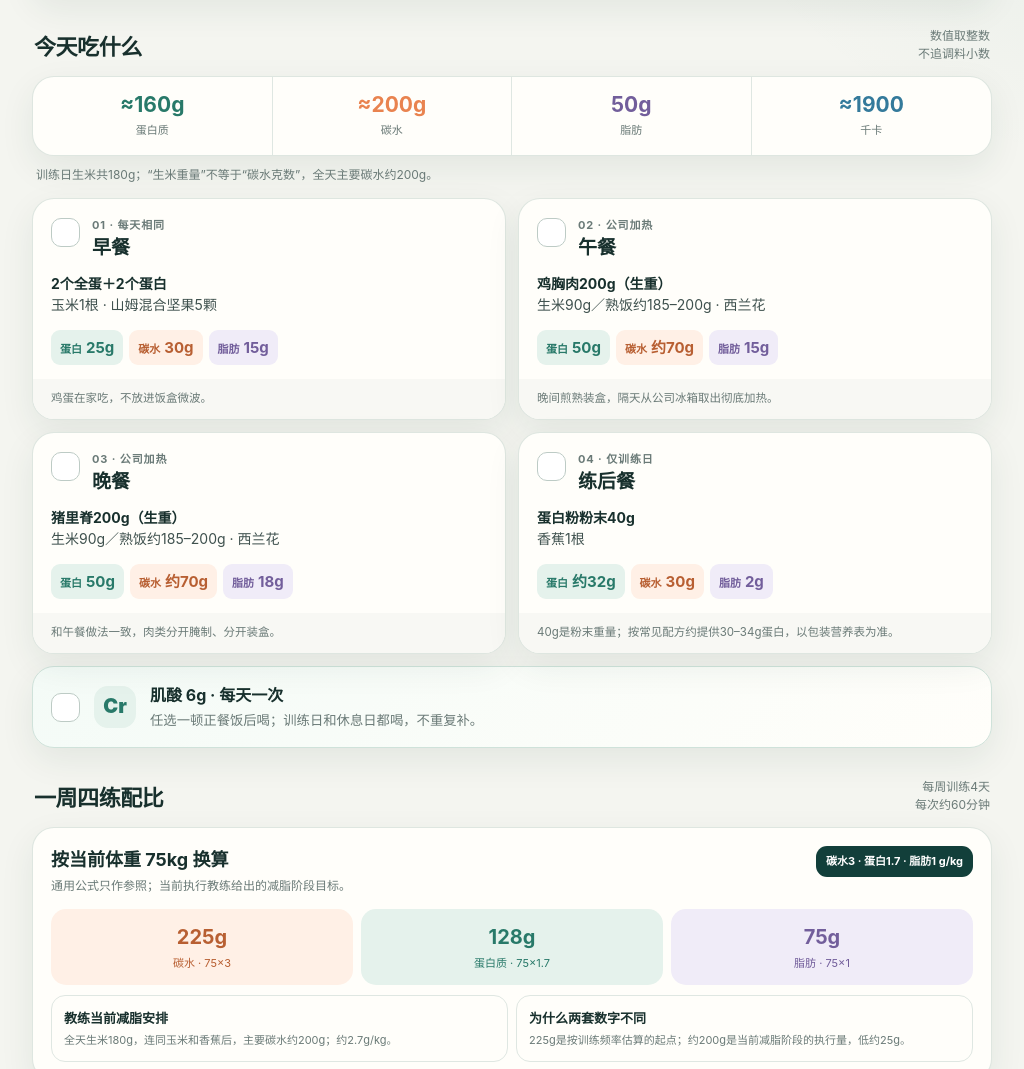
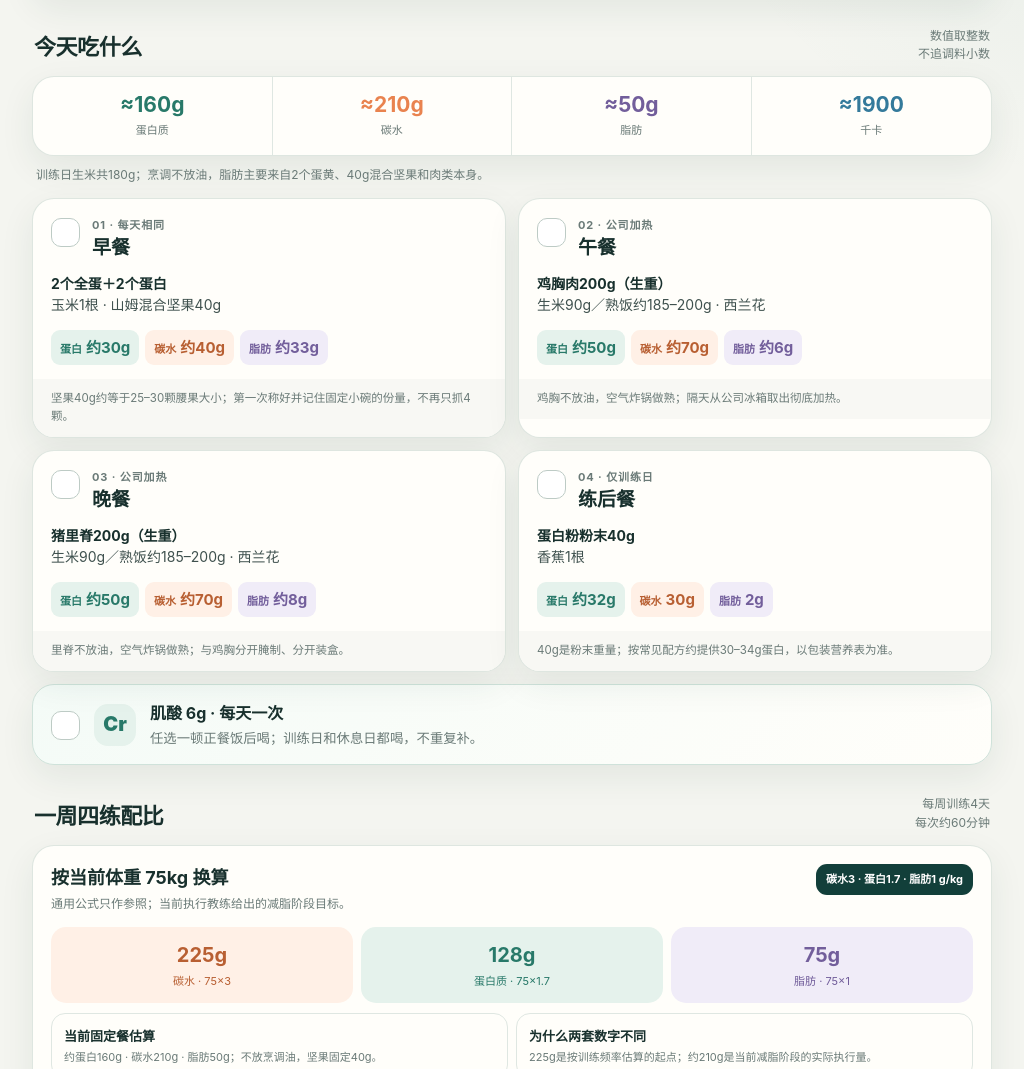
Before and after one commit to vaulka/vaulka.github.io, a plain HTML site: page fitness-plan/index.html in a window 1280 px wide. Shown: the part 827-1896 px from the top of the page, without its empty margins (128-1152 px from the left). Drawn offline with Linux system fonts and the light colour scheme.

Commit message:
Release fitness plan V20

```diff
--- a/fitness-plan/index.html
+++ b/fitness-plan/index.html
@@ -4,7 +4,7 @@
   <meta charset="utf-8">
   <meta name="viewport" content="width=device-width,initial-scale=1,viewport-fit=cover">
   <meta name="theme-color" content="#123f3a">
-  <title>减脂 · 引体执行清单 V19</title>
+  <title>减脂 · 引体执行清单 V20</title>
   <style>
     :root{
       --ink:#18302d;--muted:#6a7a77;--line:#dfe7e2;--paper:#f4f5f0;--card:#fffefa;
@@ -132,7 +132,7 @@
     <header class="hero">
       <div class="hero-top">
         <div><p class="eyebrow">Nutrition × Pull-up</p><h1>减脂执行清单</h1><p>不排时间，只看今天要完成的餐和训练。</p></div>
-        <span class="version">V19 · 75kg减脂版</span>
+        <span class="version">V20 · 坚果定量版</span>
       </div>
       <div class="profile" aria-label="身体数据">
         <div><b>170 cm</b><span>身高</span></div><div><b>75 kg</b><span>当前体重</span></div><div><b>70 kg</b><span>目标体重</span></div>
@@ -183,32 +183,32 @@
       <div class="section-title"><h2>今天吃什么</h2><p>数值取整数<br>不追调料小数</p></div>
       <div class="macro-summary card" aria-label="全天营养估算">
         <div class="protein"><b id="sumP">160g</b><span>蛋白质</span></div>
-        <div class="carb"><b id="sumC">≈200g</b><span>碳水</span></div>
+        <div class="carb"><b id="sumC">≈210g</b><span>碳水</span></div>
         <div class="fat"><b id="sumF">50g</b><span>脂肪</span></div>
         <div class="energy"><b id="sumKcal">≈1900</b><span>千卡</span></div>
       </div>
-      <p class="summary-note" id="summaryNote">训练日生米共180g；“生米重量”不等于“碳水克数”，全天主要碳水约200g。</p>
+      <p class="summary-note" id="summaryNote">训练日生米共180g；烹调不放油，脂肪主要来自2个蛋黄、40g混合坚果和肉类本身。</p>
 
       <div class="meals" style="margin-top:13px">
         <article class="meal card" data-card="breakfast">
           <div class="meal-top"><label class="check"><input type="checkbox" data-task="breakfast" aria-label="早餐已完成"><span>✓</span></label><div><div class="meal-kicker">01 · 每天相同</div><h3 class="meal-name">早餐</h3></div></div>
-          <p class="food"><b>2个全蛋＋2个蛋白</b><br>玉米1根 · 山姆混合坚果5颗</p>
-          <div class="macros"><span class="macro p">蛋白 <b>25g</b></span><span class="macro c">碳水 <b>30g</b></span><span class="macro f">脂肪 <b>15g</b></span></div>
-          <div class="meal-tip">鸡蛋在家吃，不放进饭盒微波。</div>
+          <p class="food"><b>2个全蛋＋2个蛋白</b><br>玉米1根 · 山姆混合坚果40g</p>
+          <div class="macros"><span class="macro p">蛋白 <b>约30g</b></span><span class="macro c">碳水 <b>约40g</b></span><span class="macro f">脂肪 <b>约33g</b></span></div>
+          <div class="meal-tip">坚果40g约等于25–30颗腰果大小；第一次称好并记住固定小碗的份量，不再只抓4颗。</div>
         </article>
 
         <article class="meal card" data-card="lunch">
           <div class="meal-top"><label class="check"><input type="checkbox" data-task="lunch" aria-label="午餐已完成"><span>✓</span></label><div><div class="meal-kicker">02 · 公司加热</div><h3 class="meal-name">午餐</h3></div></div>
           <p class="food"><b>鸡胸肉200g（生重）</b><br>生米90g／熟饭约185–200g · 西兰花</p>
-          <div class="macros"><span class="macro p">蛋白 <b>50g</b></span><span class="macro c">碳水 <b>约70g</b></span><span class="macro f">脂肪 <b>15g</b></span></div>
-          <div class="meal-tip">晚间煎熟装盒，隔天从公司冰箱取出彻底加热。</div>
+          <div class="macros"><span class="macro p">蛋白 <b>约50g</b></span><span class="macro c">碳水 <b>约70g</b></span><span class="macro f">脂肪 <b>约6g</b></span></div>
+          <div class="meal-tip">鸡胸不放油，空气炸锅做熟；隔天从公司冰箱取出彻底加热。</div>
         </article>
 
         <article class="meal card" data-card="dinner">
           <div class="meal-top"><label class="check"><input type="checkbox" data-task="dinner" aria-label="晚餐已完成"><span>✓</span></label><div><div class="meal-kicker">03 · 公司加热</div><h3 class="meal-name">晚餐</h3></div></div>
           <p class="food"><b>猪里脊200g（生重）</b><br>生米90g／熟饭约185–200g · 西兰花</p>
-          <div class="macros"><span class="macro p">蛋白 <b>50g</b></span><span class="macro c">碳水 <b>约70g</b></span><span class="macro f">脂肪 <b>18g</b></span></div>
-          <div class="meal-tip">和午餐做法一致，肉类分开腌制、分开装盒。</div>
+          <div class="macros"><span class="macro p">蛋白 <b>约50g</b></span><span class="macro c">碳水 <b>约70g</b></span><span class="macro f">脂肪 <b>约8g</b></span></div>
+          <div class="meal-tip">里脊不放油，空气炸锅做熟；与鸡胸分开腌制、分开装盒。</div>
         </article>
 
         <article class="meal card training-only" data-card="postworkout">
@@ -235,8 +235,8 @@
           <div class="ratio-item f"><b>75g</b><span>脂肪 · 75×1</span></div>
         </div>
         <div class="compare">
-          <div><b>教练当前减脂安排</b><span>全天生米180g，连同玉米和香蕉后，主要碳水约200g；约2.7g/kg。</span></div>
-          <div><b>为什么两套数字不同</b><span>225g是按训练频率估算的起点；约200g是当前减脂阶段的执行量，低约25g。</span></div>
+          <div><b>当前固定餐估算</b><span>约蛋白160g · 碳水210g · 脂肪50g；不放烹调油，坚果固定40g。</span></div>
+          <div><b>为什么两套数字不同</b><span>225g是按训练频率估算的起点；约210g是当前减脂阶段的实际执行量。</span></div>
         </div>
       </div>
     </section>
@@ -283,7 +283,7 @@
           <div class="shop-item"><span>鸡胸肉</span><b>1kg</b></div><div class="shop-item"><span>猪里脊</span><b>1kg</b></div>
           <div class="shop-item"><span>生米</span><b>约900g</b></div><div class="shop-item"><span>西兰花</span><b>约1.5kg</b></div>
           <div class="shop-item"><span>香蕉</span><b>训练几天买几根</b></div><div class="shop-item"><span>蛋白粉</span><b>训练日40g</b></div>
-          <div class="shop-item"><span>混合坚果</span><b>约40g</b></div><div class="shop-item"><span>肌酸</span><b>42g／周</b></div>
+          <div class="shop-item"><span>混合坚果</span><b>200g／5天（40g/天）</b></div><div class="shop-item"><span>肌酸</span><b>42g／周</b></div>
         </div>
         <div class="shopping-foot">周末吃家常菜，不强行复制工作日菜单；油大的菜少配一点米饭即可，不做补偿性断食。</div>
       </div>
@@ -302,21 +302,23 @@
     <section id="faq">
       <div class="section-title"><h2>FAQ · 已确认口径</h2><p>以后有争议<br>先查这里</p></div>
       <div class="faq card">
+        <details open><summary>山姆混合坚果每天到底吃多少？</summary><div class="answer"><b>每天按总重量40g吃，不再按4颗计算。</b>40g混合坚果通常提供约18–22g脂肪，约等于25–30颗完整腰果的重量；但核桃、杏仁和腰果大小不同，颗数只能帮助想象，不能作为长期标准。第一次用厨房秤称40g，装进固定小碗或分装袋并记住体积，以后照这个份量抓即可。40g是坚果重量，不是40g脂肪。</div></details>
+        <details><summary>完全不放油，全天脂肪还够吗？</summary><div class="answer">基本够。2个蛋黄约10g、40g混合坚果约18–22g、鸡胸约4–6g、里脊约6–9g，再加玉米、米饭和蛋白粉中的少量脂肪，训练日合计约<b>48–52g</b>。这已经达到当前约50g的执行目标，不需要为了凑数额外倒油。</div></details>
         <details open><summary>为什么当前菜单不放牛奶？</summary><div class="answer">早餐鸡蛋、午晚餐肉类和练后蛋白粉已经能覆盖蛋白质；坚果、蛋黄和烹调油也提供脂肪，因此牛奶不是必需项。<b>脱脂牛奶本身并不高脂</b>，这里只是为了减少采购和执行步骤，所以不纳入固定菜单，也不纳入营养记账。</div></details>
         <details><summary>为什么虾仁不再作为日常主蛋白？</summary><div class="answer">冷冻虾仁解冻、烹调后会流失水分，成品看起来缩水明显；蛋白质不会因此凭空消失，但按每顿实际可吃份量和采购价格计算，成本通常高于鸡胸肉、猪里脊。虾仁可以偶尔吃，不再承担每天主要蛋白。</div></details>
         <details><summary>每天主要吃什么肉？</summary><div class="answer"><b>午餐鸡胸肉200g生重，晚餐猪里脊200g生重</b>。两种都比较瘦、蛋白质密度高，也适合分份腌制冷冻，是当前性价比和执行难度更平衡的组合。</div></details>
         <details><summary>牛腱还买吗？</summary><div class="answer">不作为日常顿顿摄入。鸡胸或里脊吃腻时，牛腱可以临时替换其中一顿的肉类；买回来再单独安排，不进入每周固定采购量。</div></details>
         <details open><summary>“生米180g”和“碳水180g”是一回事吗？</summary><div class="answer"><b>不是。</b>当前是把每天生米从210g减到180g，即午、晚餐各90g。180g生米本身约含140g碳水，再加玉米和香蕉，全天主要碳水约200g。相比原计划少30g生米，约少23g碳水、90千卡。</div></details>
         <details><summary>为什么蛋白粉改成40g？</summary><div class="answer">40g说的是<b>粉末重量，不是40g纯蛋白</b>。按常见75%–85%蛋白含量计算，约提供30–34g蛋白质；在减少碳水和总热量时，有助于维持全天蛋白摄入、饱腹感和训练恢复。最终以你手里产品的营养成分表换算。</div></details>
-        <details><summary>当前碳水和通用参考225g冲突吗？</summary><div class="answer">不冲突。225g来自“体重×3”的通用起始参考；当前主要碳水约200g，是教练结合减脂阶段给出的执行安排。页面简易记为早餐30g、午餐约70g、晚餐约70g、练后香蕉30g；西兰花和调料不逐克追加。</div></details>
+        <details><summary>当前碳水和通用参考225g冲突吗？</summary><div class="answer">不冲突。225g来自“体重×3”的通用起始参考；当前简易估算约210g，是教练结合减脂阶段给出的执行安排。生米仍是每天180g；坚果本身也含少量碳水，因此更新后的全天数字会比只数玉米、米饭和香蕉略高。</div></details>
         <details><summary>什么情况要及时反馈教练？</summary><div class="answer">若连续两次训练明显掉力量或掉训练量、游泳耐力大幅下降、持续强烈饥饿、睡眠和恢复变差，或一周体重下降过快，应把实际记录反馈给教练调整；不要再自行减米饭。</div></details>
-        <details><summary>调料、蒜和西兰花要不要每天计算？</summary><div class="answer">不用。页面采用简易记账，固定食材和大致用油即可。营养数字已经按整十数留出误差，不为每勺生抽、淀粉或每朵西兰花修改表格。</div></details>
+        <details><summary>生抽、料酒、蒜和西兰花要不要每天计算？</summary><div class="answer">不用。当前鸡胸和里脊只放生抽、料酒，空气炸锅不放油；这些调料基本不贡献脂肪。页面按固定食材做简易估算，不为每勺调料或每朵西兰花修改表格。以后如果重新加油，5g油就要额外计入5g脂肪和45千卡。</div></details>
         <details><summary>休息日怎么吃？</summary><div class="answer">早餐、午餐、晚餐完全照旧，饭后肌酸6g照旧；只删除蛋白粉加香蕉这一份练后餐。</div></details>
       </div>
     </section>
   </main>
 
-  <footer>V19 · 75kg减脂调整版 · 碳水按主要食材简易记账，蛋白粉以包装营养表为准。完成状态只保存在当前浏览器。</footer>
+  <footer>V20 · 75kg减脂调整版 · 坚果固定40g，烹调不放油，营养按可执行整数估算。完成状态只保存在当前浏览器。</footer>
 
   <nav class="bottom-nav" aria-label="页面导航">
     <a href="#today" class="active">今天</a><a href="#water">饮水</a><a href="#meals">每顿</a><a href="#ratio">配比</a><a href="#prep">备餐</a><a href="#faq">问答</a>
@@ -328,8 +330,8 @@
     var dateKey=date.getFullYear()+'-'+String(date.getMonth()+1).padStart(2,'0')+'-'+String(date.getDate()).padStart(2,'0');
     var weekdays=['周日','周一','周二','周三','周四','周五','周六'];
     document.getElementById('dateText').textContent=(date.getMonth()+1)+'月'+date.getDate()+'日 · '+weekdays[date.getDay()];
-    var modeKey='fitness-v19-mode-'+dateKey;
-    var taskPrefix='fitness-v19-task-'+dateKey+'-';
+    var modeKey='fitness-v20-mode-'+dateKey;
+    var taskPrefix='fitness-v20-task-'+dateKey+'-';
     var mode=localStorage.getItem(modeKey)||'train';
     var buttons=Array.prototype.slice.call(document.querySelectorAll('[data-mode]'));
     var tasks=Array.prototype.slice.call(document.querySelectorAll('[data-task]'));
@@ -379,11 +381,11 @@
       buttons.forEach(function(button){button.classList.toggle('active',button.dataset.mode===mode);});
       document.querySelectorAll('.training-only').forEach(function(el){el.hidden=mode!=='train';});
       document.getElementById('modeTitle').textContent=mode==='train'?'训练日':'休息日';
-      document.getElementById('sumP').textContent=mode==='train'?'≈160g':'≈125g';
-      document.getElementById('sumC').textContent=mode==='train'?'≈200g':'≈170g';
-      document.getElementById('sumF').textContent=mode==='train'?'50g':'48g';
-      document.getElementById('sumKcal').textContent=mode==='train'?'≈1900':'≈1600';
-      document.getElementById('summaryNote').textContent=mode==='train'?'训练日生米共180g；“生米重量”不等于“碳水克数”，全天主要碳水约200g。':'休息日只删除蛋白粉和香蕉；约为蛋白125g、碳水170g、脂肪48g，其余三餐与肌酸不变。';
+      document.getElementById('sumP').textContent=mode==='train'?'≈160g':'≈130g';
+      document.getElementById('sumC').textContent=mode==='train'?'≈210g':'≈180g';
+      document.getElementById('sumF').textContent=mode==='train'?'≈50g':'≈47g';
+      document.getElementById('sumKcal').textContent=mode==='train'?'≈1900':'≈1650';
+      document.getElementById('summaryNote').textContent=mode==='train'?'训练日生米共180g；烹调不放油，脂肪主要来自2个蛋黄、40g混合坚果和肉类本身。':'休息日只删除蛋白粉和香蕉；约为蛋白130g、碳水180g、脂肪47g，其余三餐与肌酸不变。';
       update();
     }
     buttons.forEach(function(button){button.addEventListener('click',function(){setMode(button.dataset.mode);});});
@@ -402,7 +404,7 @@
     }
 
     var monday=new Date(date);monday.setDate(date.getDate()-((date.getDay()+6)%7));
-    var weekKey='fitness-v19-week-'+monday.getFullYear()+'-'+String(monday.getMonth()+1).padStart(2,'0')+'-'+String(monday.getDate()).padStart(2,'0')+'-';
+    var weekKey='fitness-v20-week-'+monday.getFullYear()+'-'+String(monday.getMonth()+1).padStart(2,'0')+'-'+String(monday.getDate()).padStart(2,'0')+'-';
     document.querySelectorAll('[data-session]').forEach(function(input){
       input.checked=localStorage.getItem(weekKey+input.dataset.session)==='1';input.closest('.session').classList.toggle('done',input.checked);
       input.addEventListener('change',function(){localStorage.setItem(weekKey+input.dataset.session,input.checked?'1':'0');input.closest('.session').classList.toggle('done',input.checked);});
```
